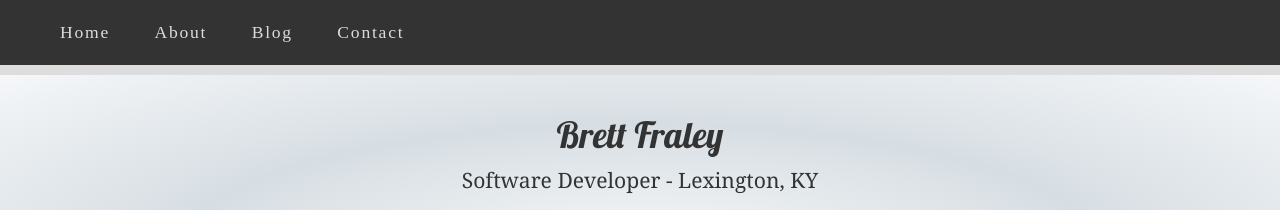
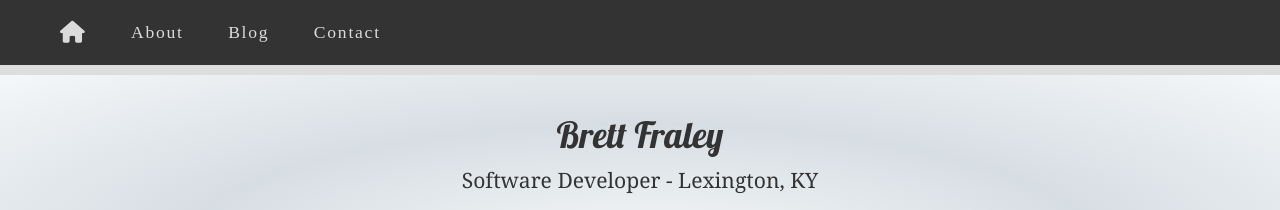
Before and after one commit to bFraley/bFraley.github.io, a Jekyll site: the page built from index.html, in a window 1280 px wide. Shown: the top 210 px of the page. Built offline with Jekyll 4.4.1, drawn with Linux system fonts in a browser that asks for light colours; nearby versions of some CDN libraries; some web fonts are replaced.

Commit message:
use font-awesome home icon

```diff
--- a/_includes/nav.html
+++ b/_includes/nav.html
@@ -1,6 +1,8 @@
 <nav>
 	<ul>
-	    <li><a href="/index.html">Home</a></li>
+	    <li><a href="/index.html">
+            <i class="fa fa-home fa-lg" aria-hidden="true"></i>
+        </a></li>
 	    <li><a href="/about">About</a></li>
 	    <li><a href="/blog">Blog</a></li>
 	    <li><a href="/contactform.html">Contact</a></li>
```
Also changed, not shown: 4 other files.
